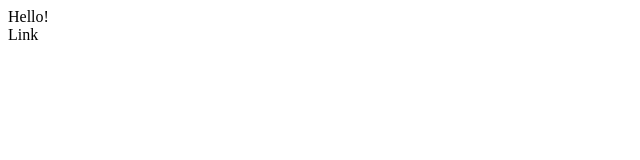
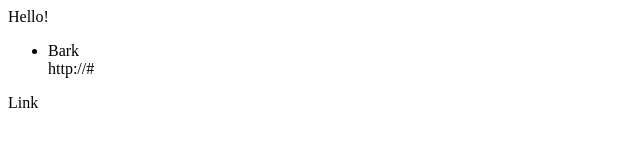
Before and after one commit to adane4/startgit, a plain HTML site: page index.htm in a window 1280 px wide. Shown: the whole page, without its empty margins (0-640 px from the left). Drawn offline with Linux system fonts and the light colour scheme.

Commit message:
Update index.htm
fix bug

```diff
--- a/index.htm
+++ b/index.htm
@@ -2,5 +2,8 @@
 <title>New Git</title>
 <body>
     <div>Hello!</div>
+    <ul>
+        <li>Bark</li><a>http://#</a>
+    </ul>
     <a>Link</a>
 </body>
```
